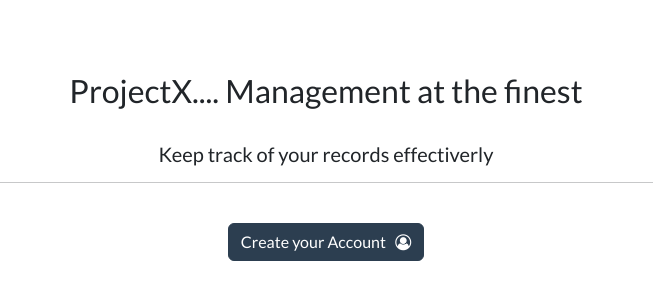
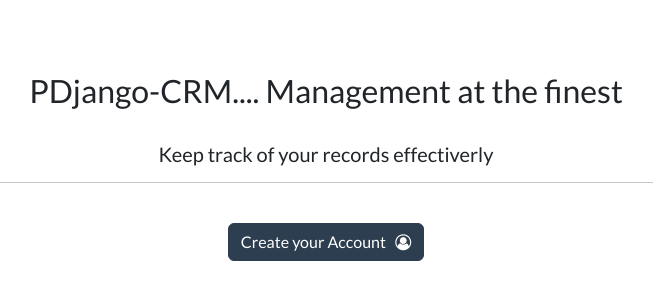
Before and after one commit to Sanchit-chitke/Django-CRM_project, a Django app: page / in a window 1280 px wide. Shown: the part 72-372 px from the top of the page, without its empty margins (314-967 px from the left). Run offline with Django 5.2, Linux system fonts and the light colour scheme.

Commit message:
title change home page

```diff
--- a/dev/crm/webapp/templates/webapp/index.html
+++ b/dev/crm/webapp/templates/webapp/index.html
@@ -9,7 +9,7 @@
 
         <div class="text-center">
 
-            <h3> ProjectX.... Management at the finest </h3>
+            <h3> PDjango-CRM.... Management at the finest </h3>
             <br>
 
            <h5> Keep track of your records effectiverly </h5>
```
